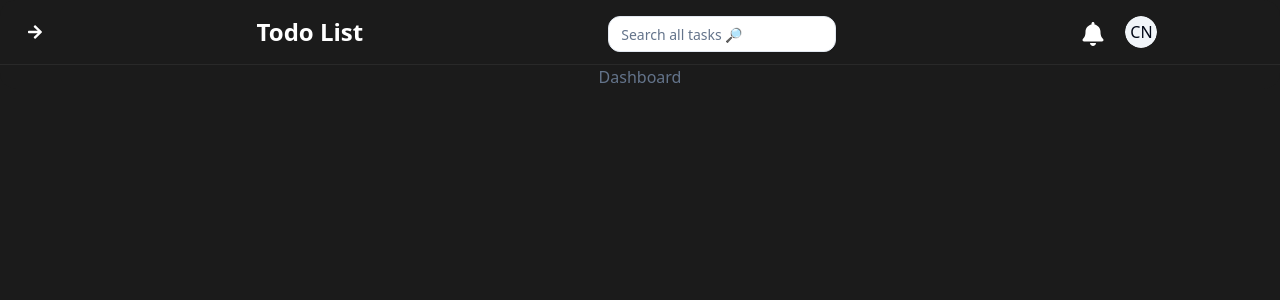
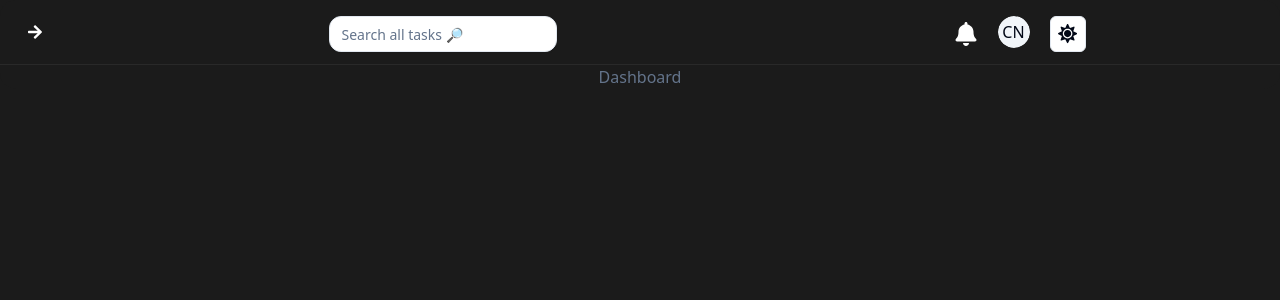
Before and after one commit to BorutoUzu007/Chaddibuddy, a Next.js app: page /dashboard in a window 1280 px wide. Shown: the top 300 px of the page. Built offline with nearby package versions, Linux system fonts and the light colour scheme; no server answers.

Commit message:
Added dark and light themes

```diff
--- a/app/globals.css
+++ b/app/globals.css
@@ -93,3 +93,57 @@ body,
   flex-direction: column;
   justify-content: center; /* Center the month name */
 }
+
+.dark {
+  --background: 0 0% 10%; /* Change this to your desired dark background color */
+  --foreground: 210 40% 98%; /* Change this to your desired text color */
+  --card: 0 0% 10%; /* Change this to your desired card background color */
+  --card-foreground: 210 40% 98%; /* Change this to your desired card text color */
+  --popover: 0 0% 10%; /* Change this to your desired popover background color */
+  --popover-foreground: 210 40% 98%; /* Change this to your desired popover text color */
+  --primary: 0 0% 10%; /* Change this to your desired primary color */
+  --primary-foreground: 0 0% 10%; /* Change this to your desired primary text color */
+  --secondary: 217.2 32.6% 17.5%; /* Change this to your desired secondary color */
+  --secondary-foreground: 210 40% 98%; /* Change this to your desired secondary text color */
+  --muted: 217.2 32.6% 17.5%; /* Change this to your desired muted color */
+  --muted-foreground: 215 20.2% 65.1%; /* Change this to your desired muted text color */
+  --accent: 217.2 32.6% 17.5%; /* Change this to your desired accent color */
+  --accent-foreground: 210 40% 98%; /* Change this to your desired accent text color */
+  --destructive: 0 62.8% 30.6%; /* Change this to your desired destructive color */
+  --destructive-foreground: 210 40% 98%; /* Change this to your desired destructive text color */
+  --border: 217.2 32.6% 17.5%; /* Change this to your desired border color */
+  --input: 217.2 32.6% 17.5%; /* Change this to your desired input background color */
+  --ring: 212.7 26.8% 83.9%; /* Change this to your desired ring color */
+  --chart-1: 220 70% 50%; /* Change this to your desired chart color */
+  --chart-2: 160 60% 45%; /* Change this to your desired chart color */
+  --chart-3: 30 80% 55%; /* Change this to your desired chart color */
+  --chart-4: 280 65% 60%; /* Change this to your desired chart color */
+  --chart-5: 340 75% 55%; /* Change this to your desired chart color */
+}
+
+.light {
+  --background: 0 0% 100%; /* Light background color */
+  --foreground: 222.2 84% 4.9%; /* Text color */
+  --card: 255 255% 255%; /* Card background color */
+  --card-foreground: 0 0% 0%; /* Card text color */
+  --popover: 255 255% 255%; /* Popover background color */
+  --popover-foreground: 0 0% 0%; /* Popover text color */
+  --primary: 0 0% 100%; /* Primary color */
+  --primary-foreground: 222.2 84% 4.9%; /* Primary text color */
+  --secondary: 210 40% 96.1%; /* Secondary color */
+  --secondary-foreground: 222.2 47.4% 11.2%; /* Secondary text color */
+  --muted: 210 40% 96.1%; /* Muted color */
+  --muted-foreground: 215.4 16.3% 46.9%; /* Muted text color */
+  --accent: 210 40% 96.1%; /* Accent color */
+  --accent-foreground: 222.2 47.4% 11.2%; /* Accent text color */
+  --destructive: 0 84.2% 60.2%; /* Destructive color */
+  --destructive-foreground: 210 40% 98%; /* Destructive text color */
+  --border: 214.3 31.8% 91.4%; /* Border color */
+  --input: 214.3 31.8% 91.4%; /* Input background color */
+  --ring: 222.2 84% 4.9%; /* Ring color */
+  --chart-1: 12 76% 61%; /* Chart color */
+  --chart-2: 173 58% 39%; /* Chart color */
+  --chart-3: 197 37% 24%; /* Chart color */
+  --chart-4: 43 74% 66%; /* Chart color */
+  --chart-5: 27 87% 67%; /* Chart color */
+}
--- /dev/null
+++ b/components/platform/mode-themes.tsx
@@ -0,0 +1,40 @@
+"use client"
+
+import * as React from "react"
+import { FaMoon, FaSun } from "react-icons/fa";
+import { useTheme } from "next-themes"
+
+import { Button } from "@/components/ui/button"
+import {
+  DropdownMenu,
+  DropdownMenuContent,
+  DropdownMenuItem,
+  DropdownMenuTrigger,
+} from "@/components/ui/dropdown-menu"
+
+export default function ModeThemes() {
+  const { setTheme } = useTheme()
+
+  return (
+    <DropdownMenu>
+      <DropdownMenuTrigger asChild>
+        <Button variant="outline" size="icon">
+          <FaSun className="h-[1.2rem] w-[1.2rem] rotate-0 scale-100 transition-all dark:-rotate-90 dark:scale-0" />
+          <FaMoon className="absolute h-[1.2rem] w-[1.2rem] rotate-90 scale-0 transition-all dark:rotate-0 dark:scale-100" />
+          <span className="sr-only">Toggle theme</span>
+        </Button>
+      </DropdownMenuTrigger>
+      <DropdownMenuContent align="end">
+        <DropdownMenuItem onClick={() => setTheme("light")}>
+          Light
+        </DropdownMenuItem>
+        <DropdownMenuItem onClick={() => setTheme("dark")}>
+          Dark
+        </DropdownMenuItem>
+        {/* <DropdownMenuItem onClick={() => setTheme("system")}>
+          System
+        </DropdownMenuItem> */}
+      </DropdownMenuContent>
+    </DropdownMenu>
+  )
+}
--- a/components/platform/navbar.tsx
+++ b/components/platform/navbar.tsx
@@ -9,7 +9,7 @@ export const Navbar = () => {
         <>
             <div className="flex flex-col  border-r border-[#323232] h-full px-28 pt-10">
                 <div>
-                    <p className="text-white text-2xl font-bold">Chaddibuddy</p>
+                    <p className=" text-2xl font-bold">Chaddibuddy</p>
                 </div>
                 <NavbarItems />
             </div>
--- a/components/platform/navbar/wrapper.tsx
+++ b/components/platform/navbar/wrapper.tsx
@@ -11,7 +11,7 @@ export const Wrapper = ({children}: WrapperProps) => {
     const {collapsed} = useNavSidebar((state) => state)
     return (
         <aside className={cn(
-            "fixed flex flex-col w-full sm:w-[250px] bg-[#1b1b1b] border-r border-[#2D2E35] z-[10] h-full",
+            "fixed flex flex-col w-[80%] sm:w-[250px] bg-[#1b1b1b] border-r border-[#2D2E35] z-[10] h-full",
             collapsed && 'w-[50px] sm:w-[70px] static h-auto border-none'
         )}>
             {children}
--- a/components/platform/profile-page/profile-display-name.tsx
+++ b/components/platform/profile-page/profile-display-name.tsx
@@ -5,6 +5,7 @@ import { Button } from '@/components/ui/button'
 import { Dialog, DialogClose, DialogContent, DialogDescription, DialogFooter, DialogHeader, DialogTitle, DialogTrigger } from '@/components/ui/dialog'
 import { Input } from '@/components/ui/input'
 import { UpdateUserUsername } from '@/actions/update-user-profile'
+import { useTheme } from 'next-themes'
 
 
 interface ProfileDisplayNameProps {
@@ -17,6 +18,7 @@ export default function ProfileDisplayName({username, userId}: ProfileDisplayNam
     const [usernameCharacterCount, setUsernameCharacterCount] = useState(username.length)
     const[changedUsername, setChangedUsername] = useState<String>(username)
     const [isPending, startTransition] = useTransition()
+    const {theme} = useTheme()
 
     const onSubmit = () => {
         console.log(changedUsername)
@@ -49,8 +51,8 @@ export default function ProfileDisplayName({username, userId}: ProfileDisplayNam
                         <span className="text-gray-200 px-2">
                             {username}
                         </span>
-                        <Button className="rounded-full bg-[#1b1b1b] hover:bg-[#2a2a2a]">
-                            <FaAngleRight size={20} />
+                        <Button className="rounded-full hover:bg-[#2a2a2a]">
+                            <FaAngleRight size={20} color={(theme == 'light')? 'black': 'white'} />
                         </Button>
                     </div>
 
--- a/components/platform/profile-section.tsx
+++ b/components/platform/profile-section.tsx
@@ -11,6 +11,8 @@ import {
   } from "@/components/ui/dropdown-menu"
 import { useCurrentUser } from "@/hooks/use-current-user"
 import { useRouter } from "next/navigation"
+import { useTheme } from "next-themes"
+import { cn } from "@/lib/utils"
 
 
 
@@ -18,6 +20,7 @@ export const ProfileSection = () => {
     const onClick = () => {
         signOut()
     }
+    const {theme} = useTheme()
     const router = useRouter()
     const user = useCurrentUser()
 
@@ -33,8 +36,7 @@ export const ProfileSection = () => {
                     </div>
                 </DropdownMenuTrigger>
                 <DropdownMenuContent className="bg-[#2A2A2A] text-white border-[#292929]">
-                    <DropdownMenuLabel className="flex justify-center">{user?.name}</DropdownMenuLabel>
-                    <DropdownMenuSeparator />
+                    <DropdownMenuLabel className={cn("flex justify-center border-b", theme === "light"? "border-black": "border-white")}>{user?.name}</DropdownMenuLabel>
                     <DropdownMenuItem onClick={onProfileClick}>Profile</DropdownMenuItem>
                     <DropdownMenuItem onClick={onClick}>Logout</DropdownMenuItem>
                     <DropdownMenuItem>
--- a/components/platform/top-navbar.tsx
+++ b/components/platform/top-navbar.tsx
@@ -1,15 +1,13 @@
 import { FaBell } from "react-icons/fa"
 import { SearchAllTasks } from "./search-all-tasks"
 import { ProfileSection } from "./profile-section"
+import ModeThemes from "./mode-themes"
 
 export const TopNavbar = () => {
     return (
-        <div className="flex flex-col">
-            <div className="sm:pl-16 flex justify-around">
-                <p className='text-white text-2xl font-bold'>
-                Todo List
-                </p>
-                <div className='hidden sm:block w-fit'>
+        <div className="flex flex-col ">
+            <div className="sm:pl-16 flex justify-around space-x-2">
+                <div className='block w-fit'>
                     <SearchAllTasks />
                 </div>
 
@@ -20,6 +18,9 @@ export const TopNavbar = () => {
                     <div>
                         <ProfileSection />
                     </div>
+                    <div>
+                        <ModeThemes />
+                    </div>
                 </div>
             </div>
         </div>
```
Also changed, not shown: components/platform/navbar-items.tsx (+7 -7 lines).
